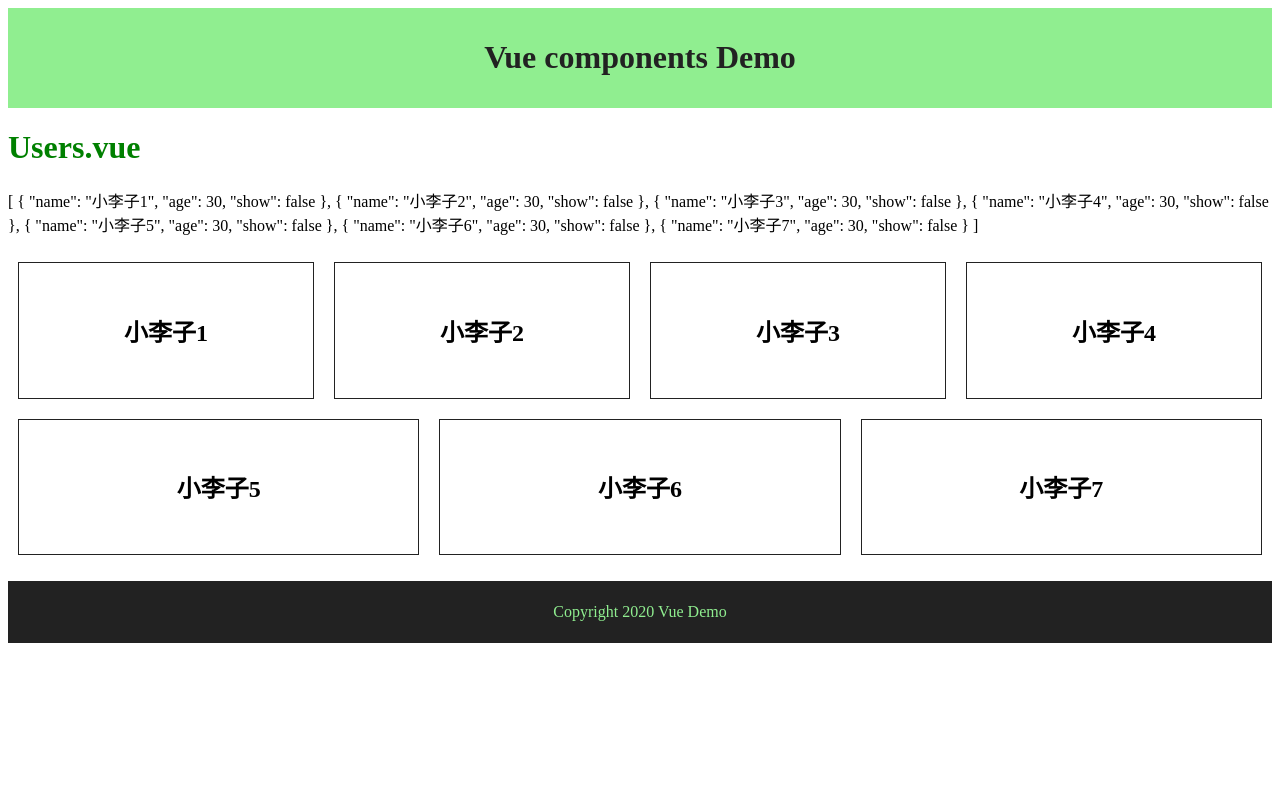
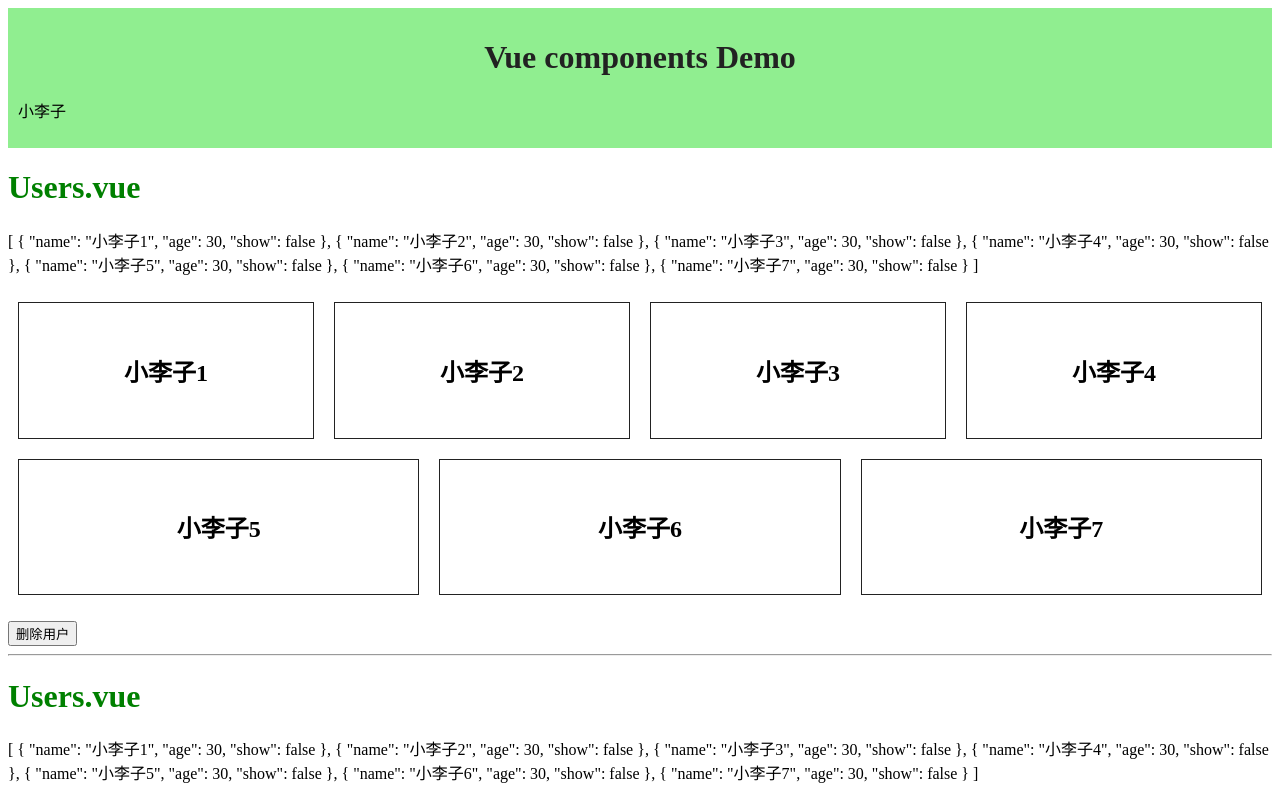
Before and after one commit to smart1024/vue_demos, a Vue app in the folder day_04/vuecli-demo/: page / in a window 1280 px wide. Shown: the top 800 px of the page. Built offline with nearby package versions, Linux system fonts and the light colour scheme.

Commit message:
传值多处使用，修改一处，不影响其他；；传引用修改一处，多处同时被修改

```diff
--- a/day_04/vuecli-demo/src/App.vue
+++ b/day_04/vuecli-demo/src/App.vue
@@ -1,11 +1,16 @@
 <template>
   <div id="app">
-    <Header />
+    <Header :msg="msg"/>
     <!-- 3、调用组件 -->
+    <!-- 属性传值：传值(基本数据类型)和传引用(对象类型) -->
+    <!-- 传引用 -->
+    <Users :users="users"/>
+    <hr>
     <Users :users="users"/>
     <!-- <users></users> -->
     <!-- <HelloWorld msg="Welcome to Your Vue.js App"/> -->
-    <Footer />
+    <!-- 传值 -->
+    <Footer :msg="msg"/>
   </div>
 </template>
 
@@ -19,6 +24,7 @@ export default {
   name: 'App',
   data() {
     return {
+      msg:"小李子",
       users:[
               {name:"小李子1",age:30,show:false},
               {name:"小李子2",age:30,show:false},
--- a/day_04/vuecli-demo/src/components/Footer.vue
+++ b/day_04/vuecli-demo/src/components/Footer.vue
@@ -1,13 +1,19 @@
 <template>
     <div class="footer">
        <footer>
-           <p>{{copyright}}</p>
+           <p>{{copyright}}----{{msg}}</p>
        </footer>
     </div>
 </template>
 
 <script>
 export default {
+    props:{
+        msg:{
+            type:String,
+            required:true
+        }
+    },
     data() {
         return {
             copyright:"Copyright 2020 Vue Demo"
--- a/day_04/vuecli-demo/src/components/Header.vue
+++ b/day_04/vuecli-demo/src/components/Header.vue
@@ -1,11 +1,18 @@
 <template>
     <div class="header">
        <h1>{{title}}</h1>
+       <p>{{msg}}</p>
     </div>
 </template>
 
 <script>
 export default {
+    props:{
+        msg:{
+            type:String,
+            required:true
+        }
+    },
     data() {
         return {
             title:"Vue components Demo"
--- a/day_04/vuecli-demo/src/components/Users.vue
+++ b/day_04/vuecli-demo/src/components/Users.vue
@@ -9,6 +9,8 @@
                 <h3 v-show="user.show">{{user.age}}</h3>
             </li>
         </ul>
+
+        <button @click="deleteUser">删除用户</button>
     </div>
 </template>
 
@@ -27,6 +29,11 @@ export default {
     data() {
         return {
 
+        }
+    },
+    methods: {
+        deleteUser(){
+            this.users.pop();
         }
     },
 }
```
